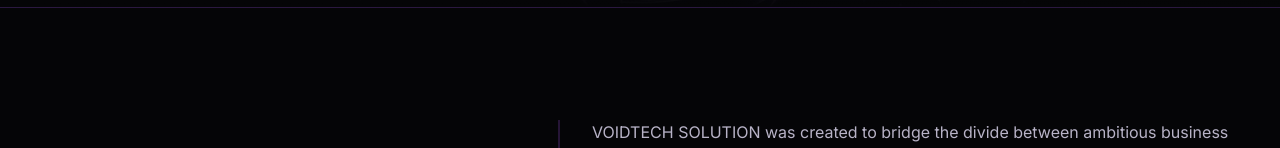
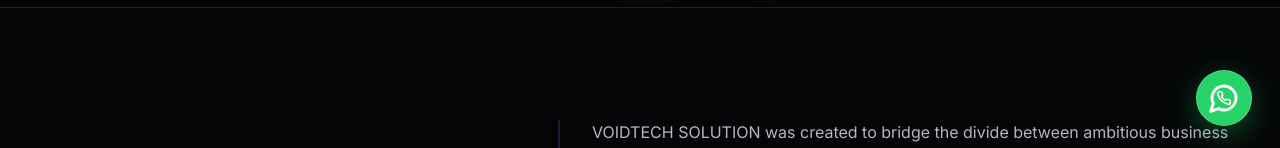
Before and after one commit to void-tech-shiv/Voidtechsolution, a Next.js app: page /about in a window 1280 px wide. Shown: the part 646-794 px from the top of the page. Built offline with nearby package versions, Linux system fonts and the light colour scheme; no server answers.

Commit message:
feat(contact): floating WhatsApp button on public site (#9)
* feat(contact): add floating public WhatsApp shortcut with accessible button

* feat(layout): show floating WhatsApp CTA across public pages

* test(contact): verify floating WhatsApp link, admin exclusion and accessibility

```diff
--- a/src/app/layout.tsx
+++ b/src/app/layout.tsx
@@ -2,6 +2,7 @@ import type { Metadata, Viewport } from "next";
 import { Inter, JetBrains_Mono } from "next/font/google";
 import { Header } from "@/components/layout/header";
 import { Footer } from "@/components/layout/footer";
+import { FloatingWhatsApp } from "@/components/layout/floating-whatsapp";
 import { DraftModeHudBanner } from "@/components/layout/draft-mode-hud-banner";
 import { draftMode } from "next/headers";
 import { siteConfig } from "@/config/site";
@@ -123,6 +124,7 @@ export default async function RootLayout({
             {children}
           </main>
           <Footer />
+          <FloatingWhatsApp />
         </div>
       </body>
     </html>
--- /dev/null
+++ b/src/components/layout/floating-whatsapp.tsx
@@ -0,0 +1,52 @@
+"use client";
+
+import { usePathname } from "next/navigation";
+import { MessageCircle, Phone } from "lucide-react";
+
+// Public agency contact number supplied by the owner. Keep this independent
+// from NEXT_PUBLIC build-time variables so the CTA works on Cloudflare Workers.
+export const WHATSAPP_CHAT_URL =
+  "https://wa.me/917541910379?text=" +
+  encodeURIComponent("Hi VOIDTECH SOLUTION! I would like to discuss getting a website built.");
+
+/**
+ * Global, responsive WhatsApp contact shortcut for the public website.
+ * The admin dashboard should never be covered by marketing widgets.
+ */
+export function FloatingWhatsApp() {
+  const pathname = usePathname();
+
+  if (pathname?.startsWith("/admin")) {
+    return null;
+  }
+
+  return (
+    <div
+      className="group fixed bottom-5 right-4 z-[60] sm:bottom-7 sm:right-7"
+      style={{ marginBottom: "env(safe-area-inset-bottom, 0px)" }}
+    >
+      <span
+        aria-hidden="true"
+        className="pointer-events-none absolute right-[calc(100%+0.75rem)] top-1/2 hidden -translate-y-1/2 whitespace-nowrap rounded-lg border border-white/10 bg-void-black/95 px-3 py-2 text-xs font-semibold text-white opacity-0 shadow-xl transition-opacity group-hover:opacity-100 group-focus-within:opacity-100 sm:block"
+      >
+        Chat on WhatsApp
+      </span>
+      <a
+        href={WHATSAPP_CHAT_URL}
+        target="_blank"
+        rel="noopener noreferrer"
+        aria-label="Chat with VOIDTECH SOLUTION on WhatsApp"
+        title="Chat on WhatsApp"
+        className="relative flex h-14 w-14 items-center justify-center rounded-full border border-white/20 bg-[#25D366] text-white shadow-[0_8px_32px_rgba(37,211,102,0.35)] transition-transform duration-200 hover:scale-105 hover:bg-[#1ebe5d] focus-visible:outline-none focus-visible:ring-4 focus-visible:ring-white/60 active:scale-95 motion-reduce:transition-none"
+      >
+        {/* Phone inside a chat bubble: recognizable without an external icon CDN. */}
+        <MessageCircle className="h-8 w-8" strokeWidth={2.2} aria-hidden="true" />
+        <Phone
+          className="absolute left-1/2 top-1/2 h-[15px] w-[15px] -translate-x-1/2 -translate-y-1/2"
+          strokeWidth={2.5}
+          aria-hidden="true"
+        />
+      </a>
+    </div>
+  );
+}
```
Also changed, not shown: 1 other file (tests, documents, lock files or other folders).
